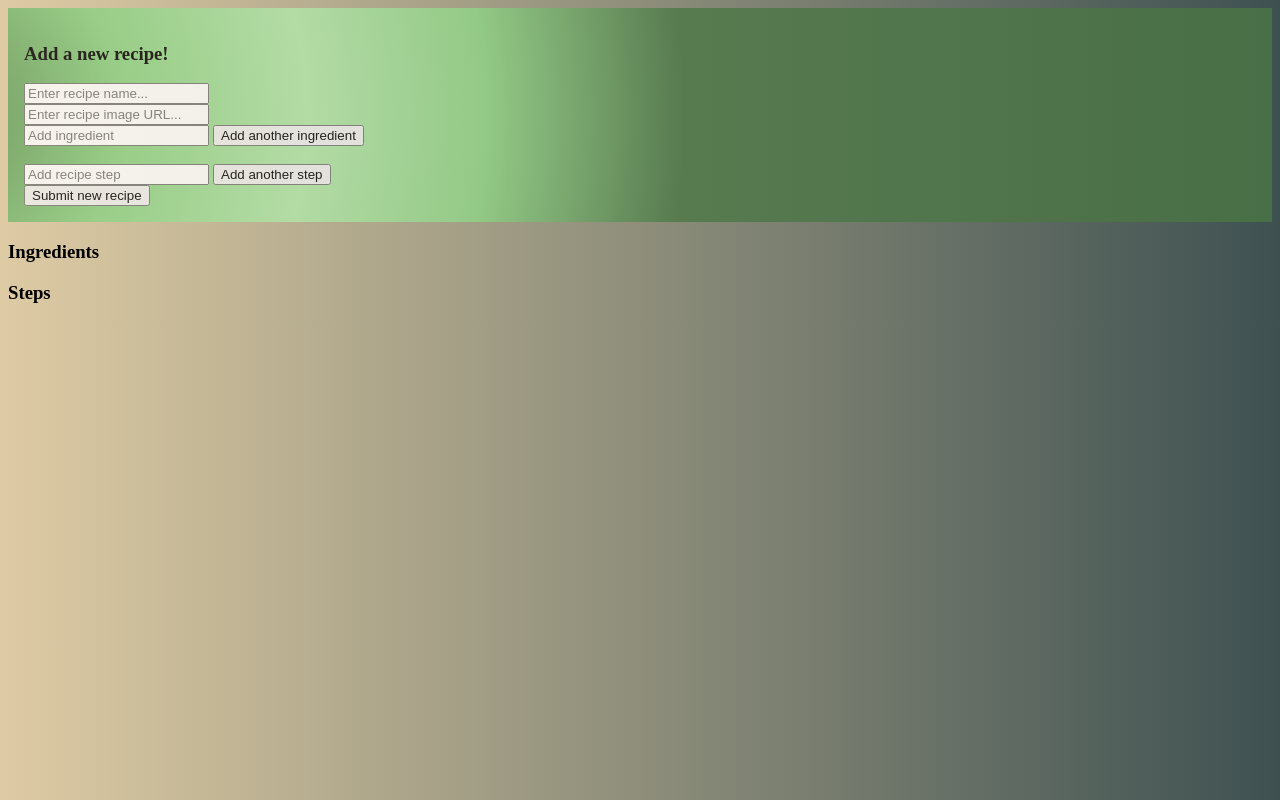
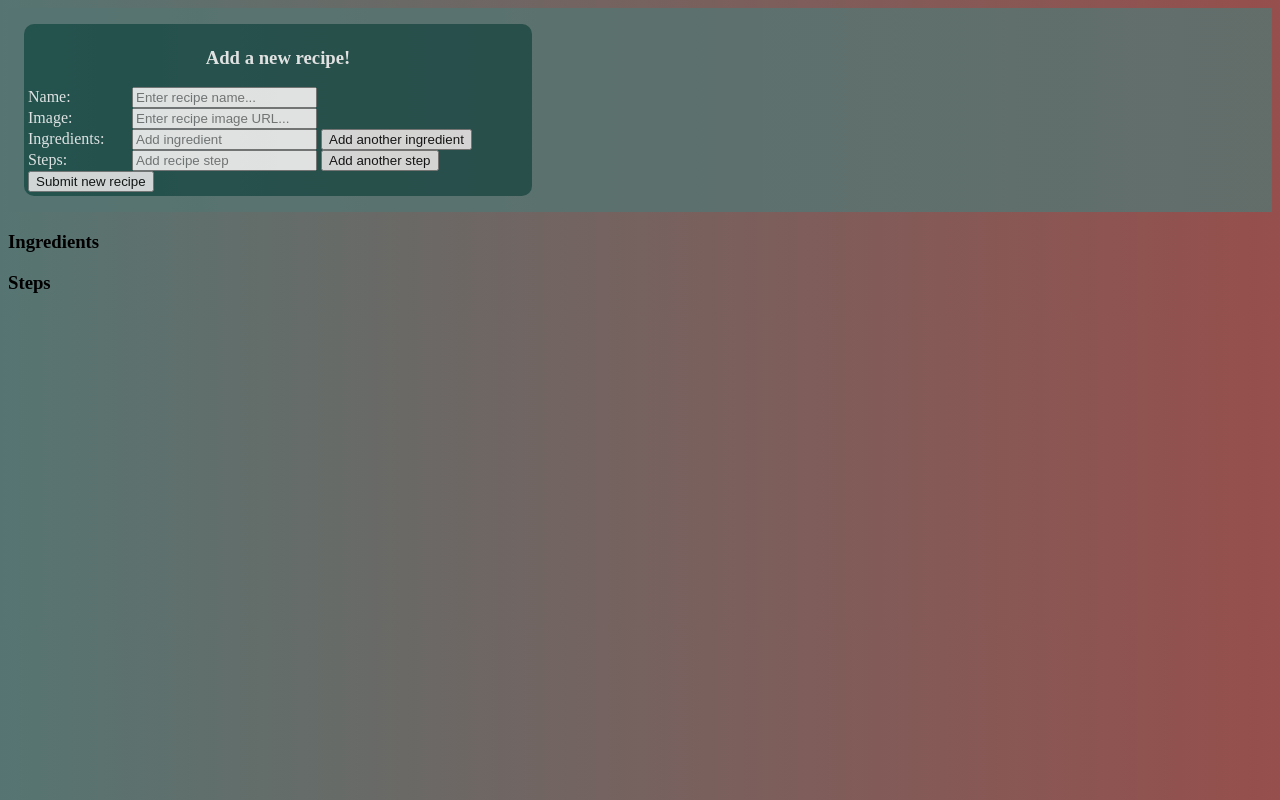
Before and after one commit to Matula23/project-phase-1, a plain HTML site: page index.html in a window 1280 px wide. Drawn offline with Linux system fonts and the light colour scheme; no server answers.

Commit message:
added css for forms and containers

```diff
--- a/index.html
+++ b/index.html
@@ -11,8 +11,8 @@
     </div>
     <div class ="container">
       <form class="add_recipe">
-        <h3>Add a new recipe!</h3>
-
+        <h3 id="header">Add a new recipe!</h3>
+        <label for="">Name: </label>
         <input
           type="text"
           name="recipe_name"
@@ -22,6 +22,7 @@
           class="input_text"
           >
         <br />
+        <label for="">Image: </label>
         <input
         type="text"
         name="recipe_img"
@@ -32,6 +33,7 @@
         >
         <br />
         <div id = 'ingredients'>
+          <label for="">Ingredients: </label>
           <input
           type="text"
           name="recipe_ingredient"
@@ -43,8 +45,8 @@
             Add another ingredient
           </button>
         </div>
-        <br />
         <div id = 'steps'>
+          <label for="">Steps: </label>
           <input
           type="text"
           name="recipe_step"
--- a/stylesheets/index.css
+++ b/stylesheets/index.css
@@ -5,7 +5,7 @@
   display: inline-grid;
   grid-auto-rows: minmax(100px, auto);
   margin: 1rem 2rem;
-  background-image: radial-gradient( circle 759px at -6.7% 50%, rgba(80,131,73,1) 0%, rgba(140,209,131,1) 26.2%, rgba(178,231,170,1) 50.6%, rgba(144,213,135,1) 74.1%, rgba(75,118,69,1) 100.3% );
+  background-image: radial-gradient( circle 759px at -6.7% 50%, #964F4CFF 0%, #964F4CFF 26.2%, #964F4CFF 50.6%, #964F4CFF 74.1%, #964F4CFF 100.3% );
   box-shadow: rgba(0, 0, 0, 0.17) 0px -23px 25px 0px inset, rgba(0, 0, 0, 0.15) 0px -36px 30px 0px inset, rgba(0, 0, 0, 0.1) 0px -79px 40px 0px inset, rgba(0, 0, 0, 0.06) 0px 2px 1px, rgba(0, 0, 0, 0.09) 0px 4px 2px, rgba(0, 0, 0, 0.09) 0px 8px 4px, rgba(0, 0, 0, 0.09) 0px 16px 8px, rgba(0, 0, 0, 0.09) 0px 32px 16px;
 }
 
@@ -24,10 +24,32 @@
   width: stretch;
   height: auto;
   /* display: none; */
-  background-image: radial-gradient( circle 759px at -6.7% 50%, rgba(80,131,73,1) 0%, rgba(140,209,131,1) 26.2%, rgba(178,231,170,1) 50.6%, rgba(144,213,135,1) 74.1%, rgba(75,118,69,1) 100.3% );
+  background-image: radial-gradient( circle 759px at -6.7% 50%, #567572FF 0%, #567572FF 26.2%, #567572FF 50.6%, #567572FF 74.1%, #567572FF 100.3% );
   opacity: .8;
 }
 
 body{
-  background-image: linear-gradient(to right, #DECBA4, #3E5151);
+  background-image: linear-gradient(to right, #567572FF, #964F4CFF);
 }
+
+form{
+  border-radius: 10px;
+  background: #184A45FF;
+  color: white;
+  width: 500px;
+  padding: 4px;
+  relat;
+}
+
+#header{
+  text-align: center;
+}
+#recipe_name{
+
+  display:table-row
+}
+
+label{
+  width: 100px;
+  display: inline-block;
+}
```
